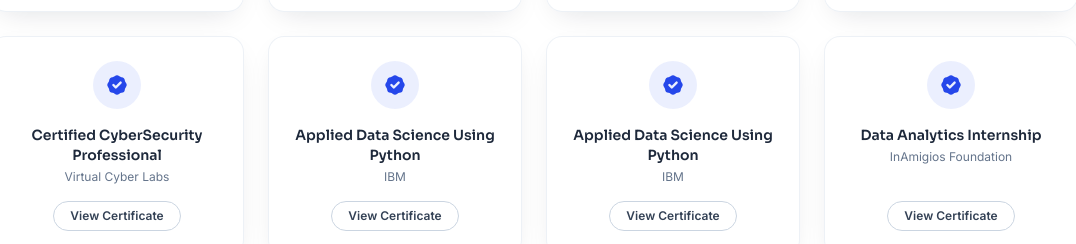
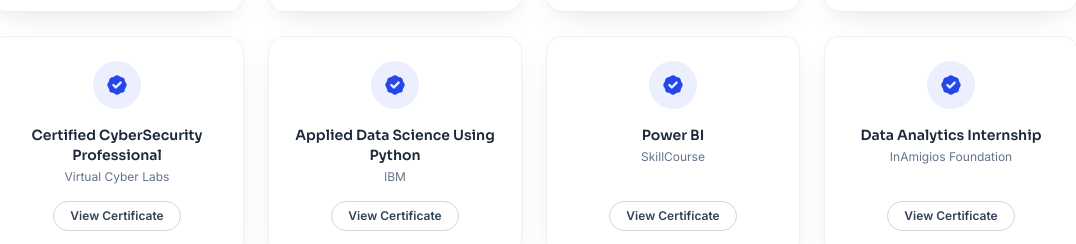
Before and after one commit to Akshat-2109/Portfolio, a React (Vite) app: page / in a window 1280 px wide. Shown: the part 6413-6657 px from the top of the page, without its empty margins (106-1182 px from the left). Built offline with nearby package versions, Linux system fonts and the light colour scheme.

Commit message:
Updated file

```diff
--- a/src/data/siteData.js
+++ b/src/data/siteData.js
@@ -210,8 +210,8 @@ export const certifications = [
     url: "https://drive.google.com/file/d/1o2VDpwSpkMz7V1o1vNWrX1kQfO-PJZCX/view?usp=drive_link",
   },
   {
-    title: "Applied Data Science Using Python",
-    issuer: "IBM",
+    title: "Power BI",
+    issuer: "SkillCourse",
     url: "https://drive.google.com/file/d/1Z3_e31gSOzE4EDnJyoZN4VAs6x8GnP7o/view?usp=drive_link",
   },
   {
```
